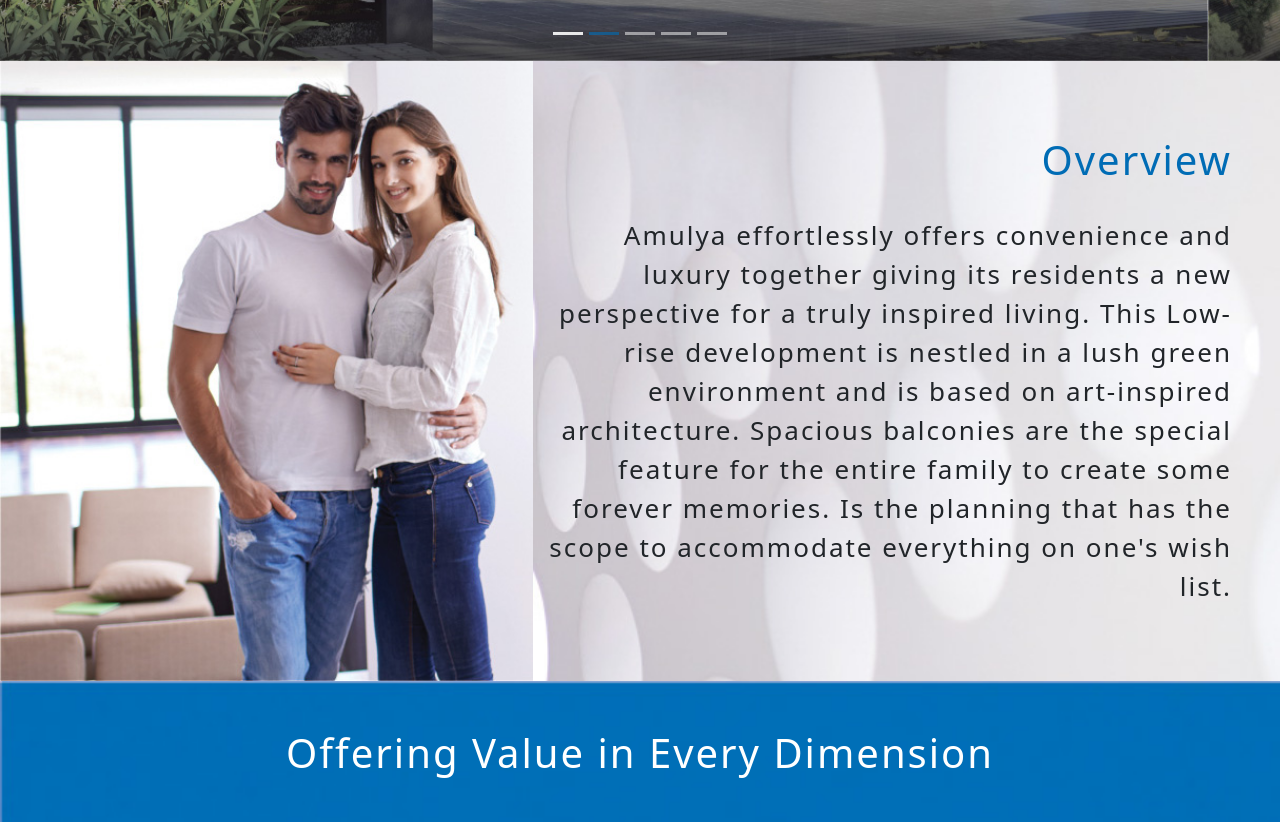
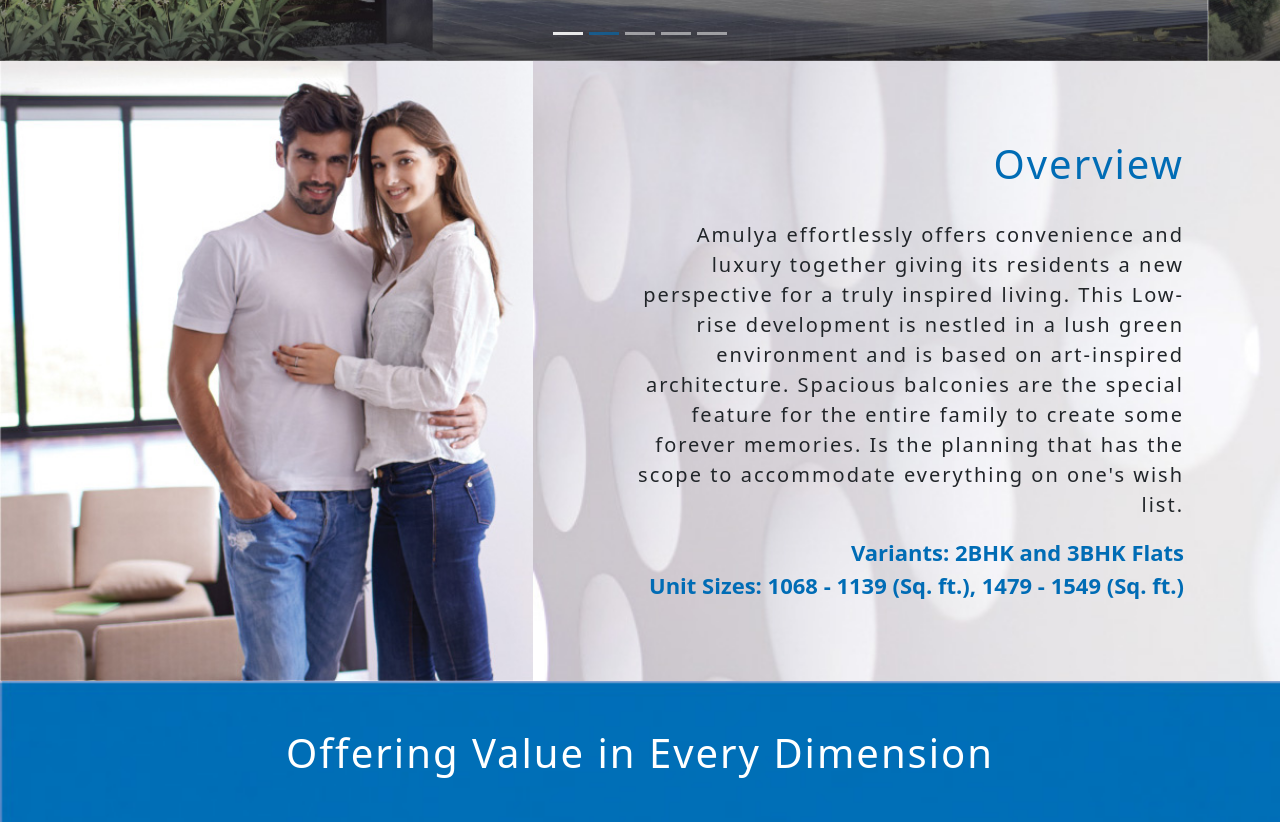
Before and after one commit to himanshu1998-coder/amulyaKGK, a plain HTML site: page index.html in a window 1280 px wide. Shown: the part 620-1442 px from the top of the page. Drawn offline with nearby package versions, Linux system fonts and the light colour scheme.

Commit message:
Add files via upload

```diff
--- a/index.html
+++ b/index.html
@@ -223,11 +223,21 @@
             <div
               class="col-lg-7 col-6 overview_text align-items-center row g-0"
             >
-              <div class="p-0 m-0 pe-3 ps-1 pe-lg-5">
-                <h1 class="heading color-blue text-end pb-md-4 pt-3">
+              <div class="p-0 m-0 pe-3 ps-1 pe-lg-5 ps-lg-5">
+                <h1
+                  class="
+                    heading
+                    color-blue
+                    text-end
+                    pb-md-4
+                    pt-3
+                    ps-lg-5
+                    pe-lg-5
+                  "
+                >
                   Overview
                 </h1>
-                <p class="aminities-text text-end">
+                <p class="aminities-text text-end ps-lg-5 pe-lg-5">
                   Amulya effortlessly offers convenience and luxury together
                   giving its residents a new perspective for a truly inspired
                   living. This Low-rise development is nestled in a lush green
@@ -235,6 +245,10 @@
                   Spacious balconies are the special feature for the entire
                   family to create some forever memories. Is the planning that
                   has the scope to accommodate everything on one's wish list.
+                </p>
+                <p class="unit-size text-end ps-lg-5 pe-lg-5">
+                  Variants: 2BHK and 3BHK Flats<br />
+                  Unit Sizes: 1068 - 1139 (Sq. ft.), 1479 - 1549 (Sq. ft.)
                 </p>
               </div>
             </div>
@@ -340,11 +354,12 @@
       <div class="full-width">
         <div class="k-container">
           <div class="row gx-0">
-            <div class="col-xl-8" style="
-    display: flex;
-    align-items: center;
-">
-              <img src="images/Location.png" alt="..." class="location-excellence-img" />
+            <div class="col-xl-8" style="display: flex; align-items: center">
+              <img
+                src="images/Location.png"
+                alt="..."
+                class="location-excellence-img"
+              />
             </div>
             <div class="col-xl-4 pe-md-2 ps-2">
               <h1 class="heading color-blue text-xl-end pt-4 pb-2 pb-md-4">
--- a/sytle.css
+++ b/sytle.css
@@ -113,16 +113,17 @@ button.active {
 }
 /********* Overview Section **********/
 
-.overview p {
-  font-size: 26px;
-  font-weight: 300;
-}
 .overview_image img {
   image-rendering: -webkit-optimize-contrast;
 }
 .overview_text {
   background-image: url(images/Overviewright.jpg);
   background-size: cover;
+}
+p.unit-size {
+  font-weight: 600;
+  color: #006cb5;
+  font-size: 22px;
 }
 
 /********* aminities *******/
@@ -344,6 +345,9 @@ button.active {
 
   /*** overview ***/
 
+  .unit-size {
+    font-size: x-small !important;
+  }
   /***** banner ***/
 
   #banner {
@@ -354,7 +358,9 @@ button.active {
   .aminitiesImage {
     width: 50%;
   }
-
+  p.unit-size {
+    font-size: 16px;
+  }
   .aminities-text {
     font-weight: 300 !important;
     font-size: 15px !important;
@@ -398,6 +404,7 @@ button.active {
   .enquiry-form-section {
     width: 90% !important;
   }
+
   .enquire-now {
     position: fixed;
     bottom: 0;
@@ -511,6 +518,9 @@ button.active {
   .site-plan {
     height: 234px !important;
   }
+  p.unit-size {
+    font-size: 11px !important;
+  }
   .aminities-text {
     font-size: 10px !important;
   }
```
